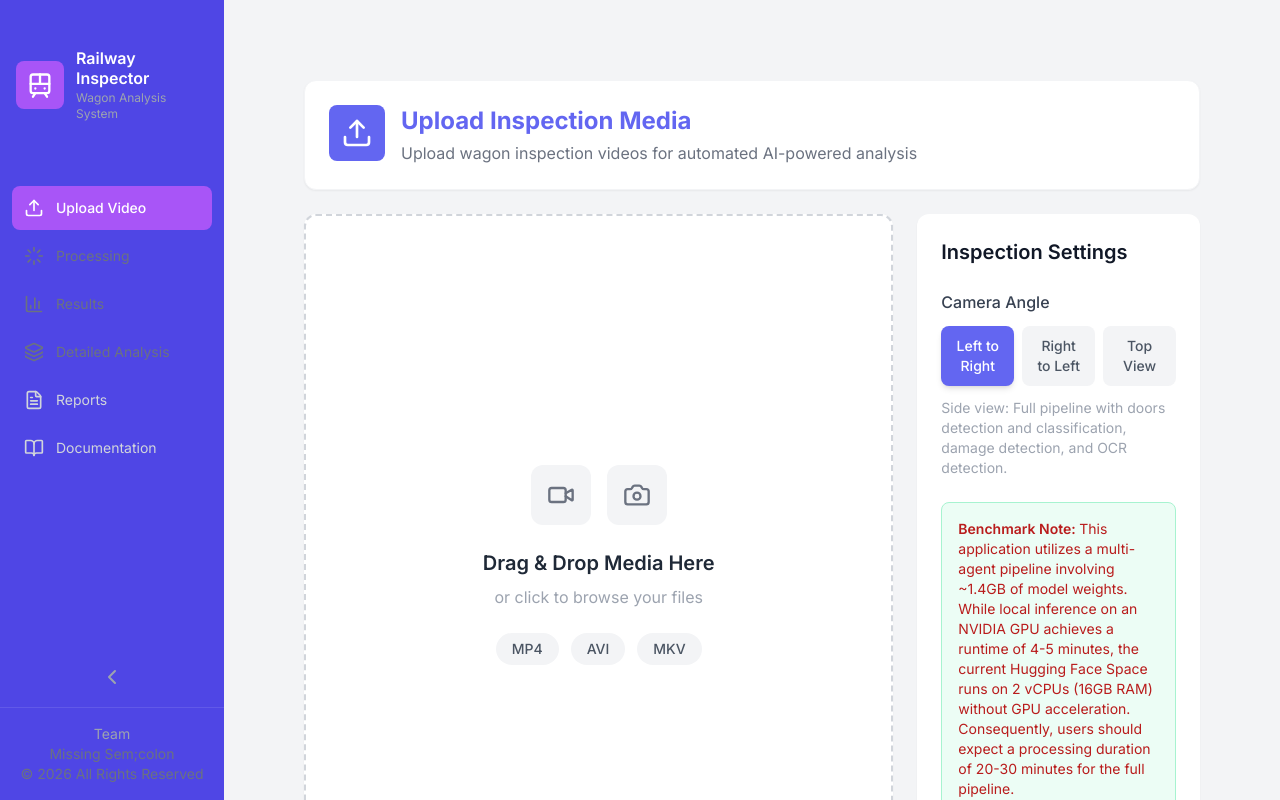
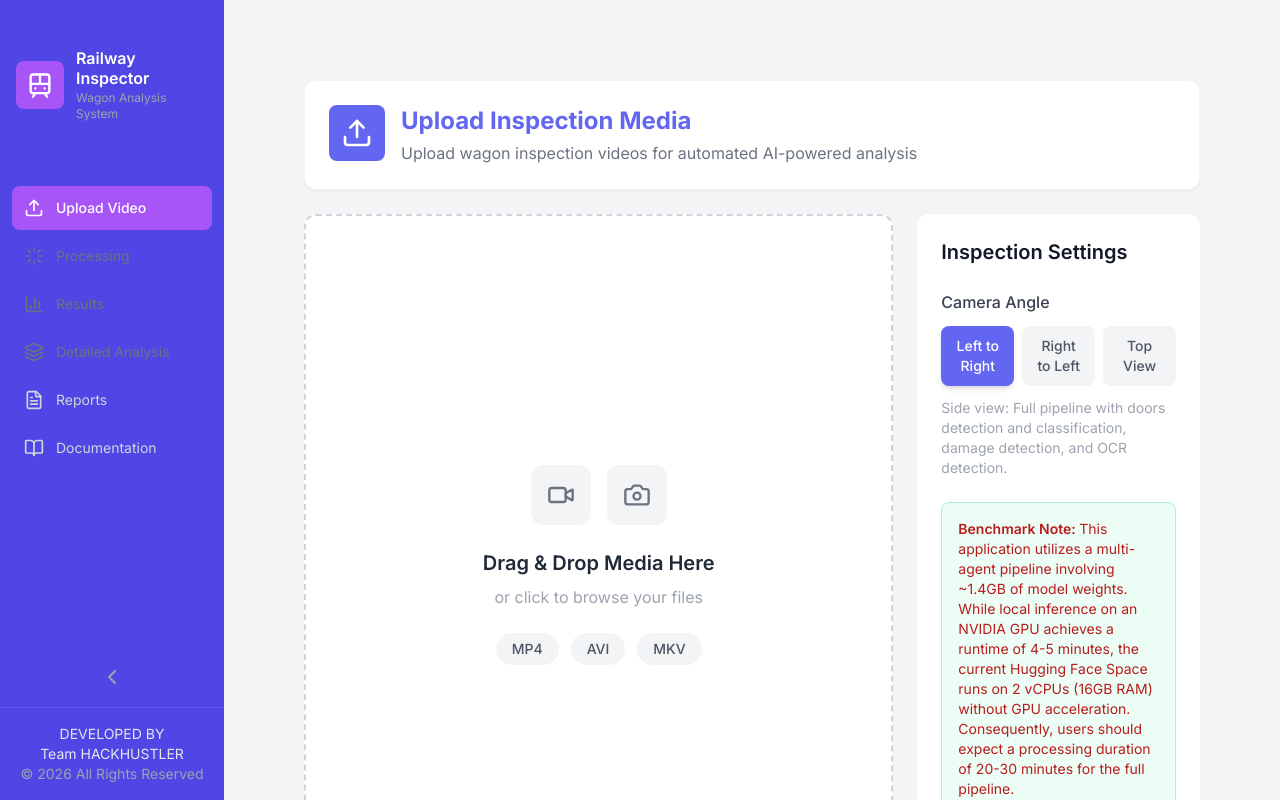
Before and after one commit to Dhruv-Boghani/railway-inspection, a React app in the folder frontend/: page /upload in a window 1280 px wide. Shown: the top 800 px of the page. Built offline with nearby package versions, Linux system fonts and the light colour scheme; the HTML template or start-up script is replaced by a standard one.

Commit message:
sidebar.jsx change done

```diff
--- a/frontend/src/components/Sidebar.jsx
+++ b/frontend/src/components/Sidebar.jsx
@@ -110,9 +110,9 @@ const Sidebar = ({ isCollapsed, setIsCollapsed }) => {
             {/* Footer */}
             {!isCollapsed && (
                 <div className="p-4 text-sm text-gray-500 text-center border-t border-white/10">
-                    <p className="text-gray-400">Team</p>
-                    <p>Missing Sem;colon</p>
-                    <p>© 2026 All Rights Reserved</p>
+                    <p className="text-gray-200">DEVELOPED BY</p>
+                    <p className="text-gray-200">Team HACKHUSTLER</p>
+                    <p className="text-gray-400">© 2026 All Rights Reserved</p>
                 </div>
             )}
         </div>
```
